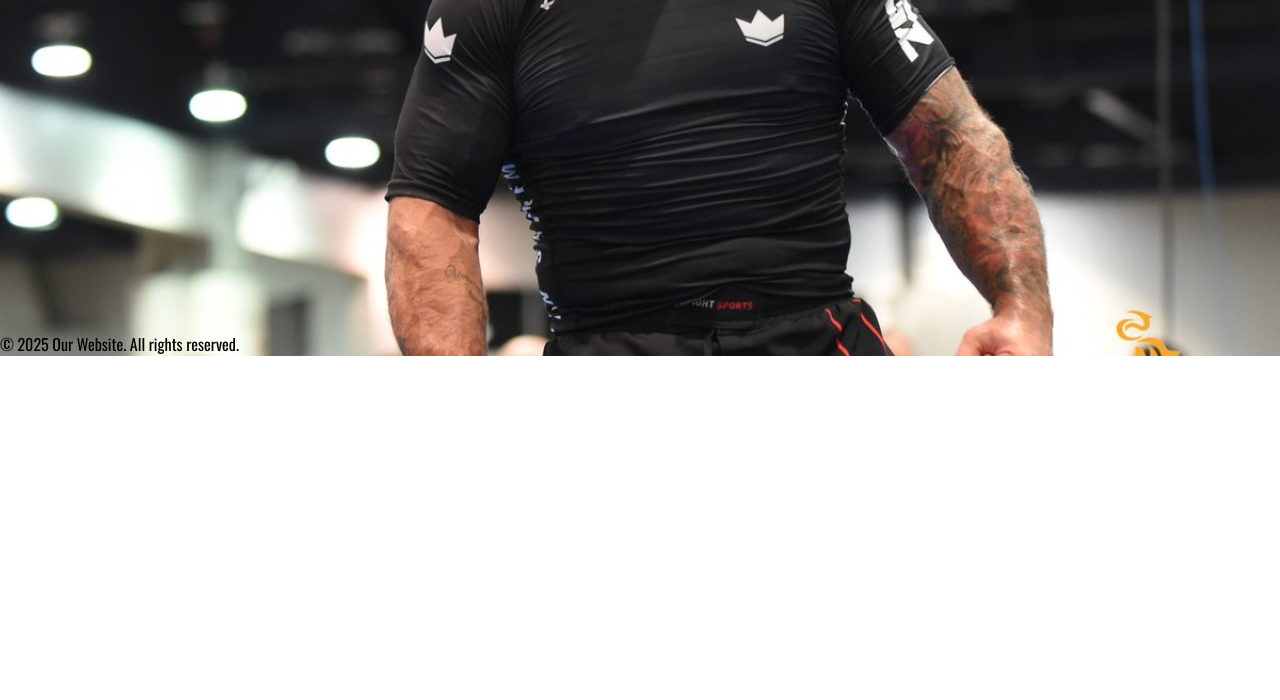
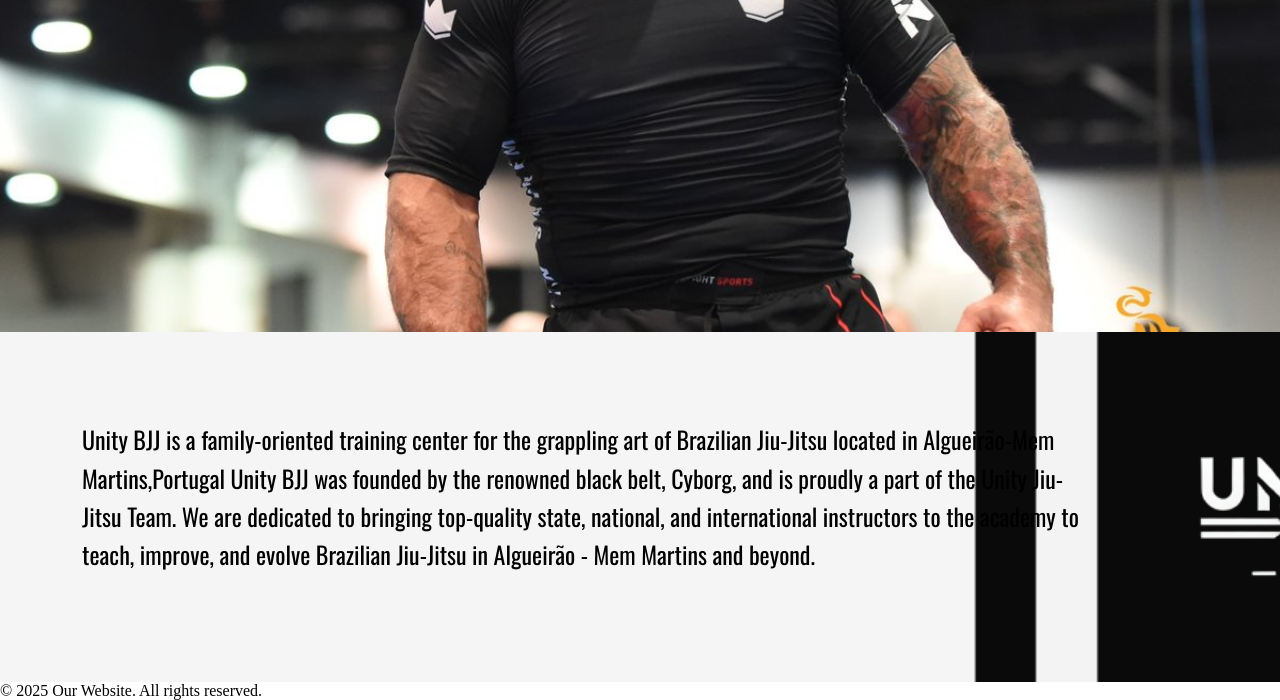
Before and after one commit to yaboyfreire/UnityBJJ, a plain HTML site: page VSCode/GenericHomePage.html in a window 1280 px wide. Shown: the part 468-1168 px from the top of the page. Before the commit the page ends 824 px from the top, so only its background shows below. Drawn offline with nearby package versions, Linux system fonts and the light colour scheme.

Commit message:
HomePageSecondSection

```diff
--- a/VSCode/GenericHomePage.html
+++ b/VSCode/GenericHomePage.html
@@ -46,8 +46,11 @@
                     </span>
                   </p>
 
-				<!-- social media -->
 			</div>
+		</div>
+		<div class="second-section">
+			<span>Unity BJJ is a family-oriented training center for the grappling art of Brazilian Jiu-Jitsu located in Algueirão-Mem Martins,Portugal Unity BJJ was founded by the renowned black belt, Cyborg, and is proudly a part of the Unity Jiu-Jitsu Team.
+				We are dedicated to bringing top-quality state, national, and international instructors to the academy to teach, improve, and evolve Brazilian Jiu-Jitsu in Algueirão - Mem Martins and beyond.</span>
 		</div>
 	</header>
 
--- a/VSCode/HomePage.css
+++ b/VSCode/HomePage.css
@@ -3,17 +3,6 @@
   padding: 0;
 	box-sizing: border-box;
 
-}
-
-html,body{
-  background-image: url('./Images/Image1.jpg');
-  background-position: center bottom -200px;
-  background-size: cover;
-  min-width: 100%;
-  overflow-x: hidden;
-  font-size: 16px;
-  font-family: 'Oswald', sans-serif;
-  position: relative;
 }
 
 
@@ -107,6 +96,7 @@
   display: flex;
   justify-content: space-between;
   flex-grow: 0; /* Prevent menu items from growing */
+  font-family: 'Oswald', sans-serif;
 }
 
 /* ====================
@@ -115,6 +105,13 @@
 .intro-section {
   height: 100vh;
   position: relative;
+  background-image: url('./Images/Image1.jpg');
+  background-position: center bottom -200px;
+  background-size: cover;
+  min-width: 100%;
+  overflow-x: hidden;
+  font-size: 16px;
+  font-family: 'Oswald', sans-serif;
 
 }
 
@@ -322,6 +319,28 @@
 
 }
 
+.second-section {
+  height: 350px;
+  background-image: url('./Images/UnityBeltBJJ.png');
+  background-size: cover;
+  background-position: center;
+  position: relative;
+  display: flex;
+  align-items: center; /* Centers content vertically */
+  padding: 0 20px; /* Adds some padding to avoid the text sticking to the edges */
+}
+
+.second-section span {
+  display: block; /* Makes it behave like a paragraph */
+  margin-bottom: 20px; /* Adds space after the text */
+  max-width: 1000px; /* Limits the width of the text */
+  text-align: left; /* Center-aligns the text */
+  line-height: 1.6; /* Increases space between lines */
+  color: rgb(0, 0, 0); /* Adjust text color to stand out on the background */
+  font-family: 'Oswald', sans-serif;
+  font-size: x-large;
+  margin-left:5%;
+}
 
 /* small mobile :320px. */
 
```
Also changed, not shown: VSCode/Images/UnityBeltBJJ.png (added).
